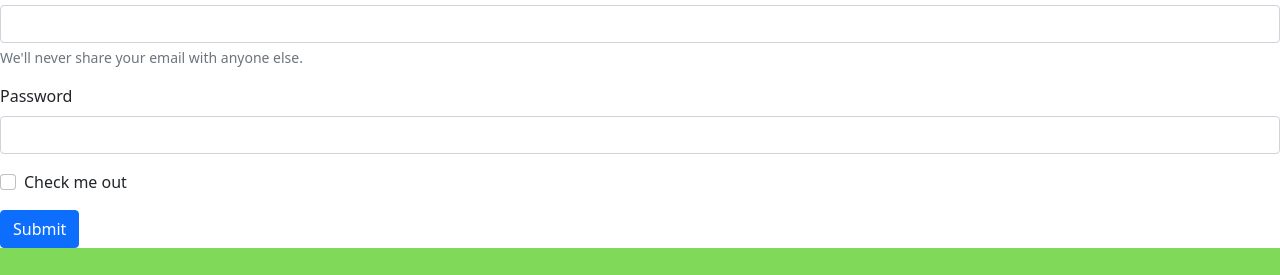
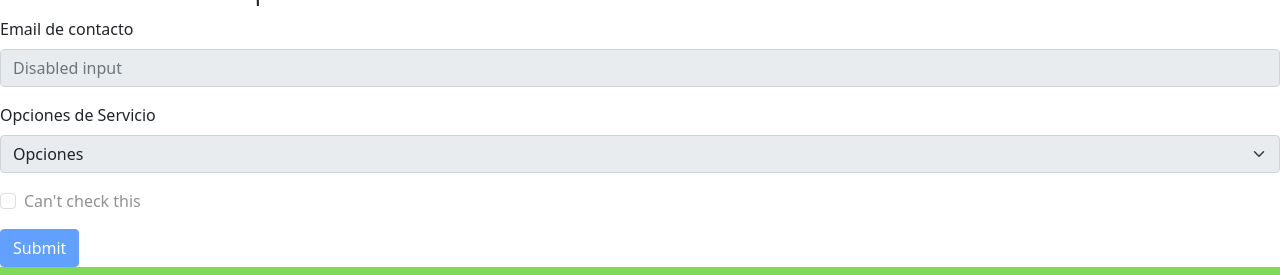
Before and after one commit to juliaanrn/comunicacionE, a plain HTML site: page html/contacto.html in a window 1280 px wide. Shown: the part 305-580 px from the top of the page. Drawn offline with nearby package versions, Linux system fonts and the light colour scheme.

Commit message:
contacto

```diff
--- a/html/contacto.html
+++ b/html/contacto.html
@@ -44,20 +44,28 @@
   <h2 class="text-center fs-3">Contacto</h2>
 
   <form>
+    <fieldset disabled>
+      <legend>Disabled fieldset example</legend>
       <div class="mb-3">
-      <label for="exampleInputEmail1" class="form-label">Email address</label>
-      <input type="email" class="form-control" id="exampleInputEmail1" aria-describedby="emailHelp">
-      <div id="emailHelp" class="form-text">We'll never share your email with anyone else.</div>
+        <label for="Email" class="form-label">Email de contacto</label>
+        <input type="text" id="disabledTextInput" class="form-control" placeholder="Disabled input">
       </div>
       <div class="mb-3">
-      <label for="exampleInputPassword1" class="form-label">Password</label>
-      <input type="password" class="form-control" id="exampleInputPassword1">
+        <label for="disabledSelect" class="form-label">Opciones de Servicio</label>
+        <select id="disabledSelect" class="form-select">
+          <option>Opciones</option>
+        </select>
       </div>
-    <div class="mb-3 form-check">
-      <input type="checkbox" class="form-check-input" id="exampleCheck1">
-      <label class="form-check-label" for="exampleCheck1">Check me out</label>
+      <div class="mb-3">
+        <div class="form-check">
+          <input class="form-check-input" type="checkbox" id="disabledFieldsetCheck" disabled>
+          <label class="form-check-label" for="disabledFieldsetCheck">
+            Can't check this
+          </label>
+        </div>
       </div>
       <button type="submit" class="btn btn-primary">Submit</button>
+    </fieldset>
   </form>
 
   </section>
```
Also changed, not shown: index.html (+3 -3 lines). Lines whose indentation alone changed are shown as unchanged.
